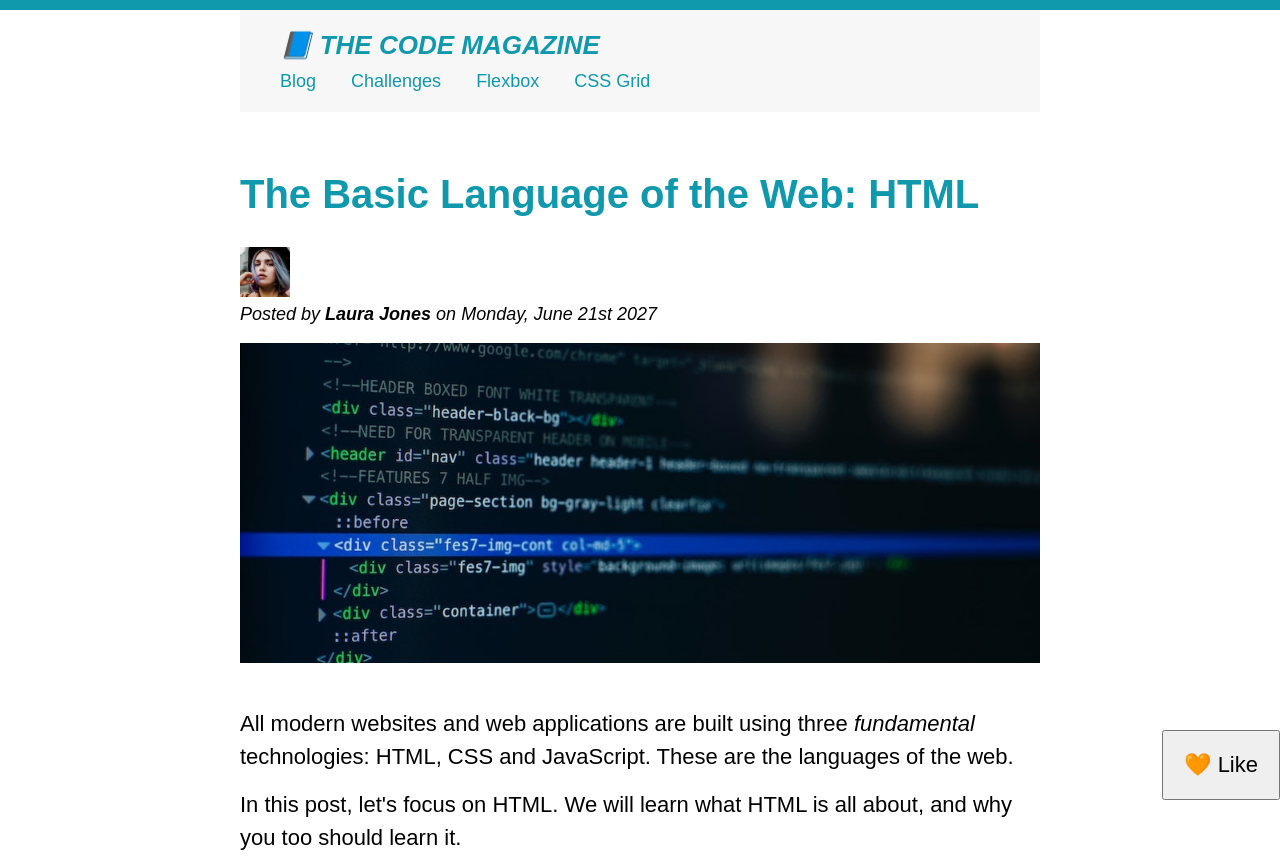
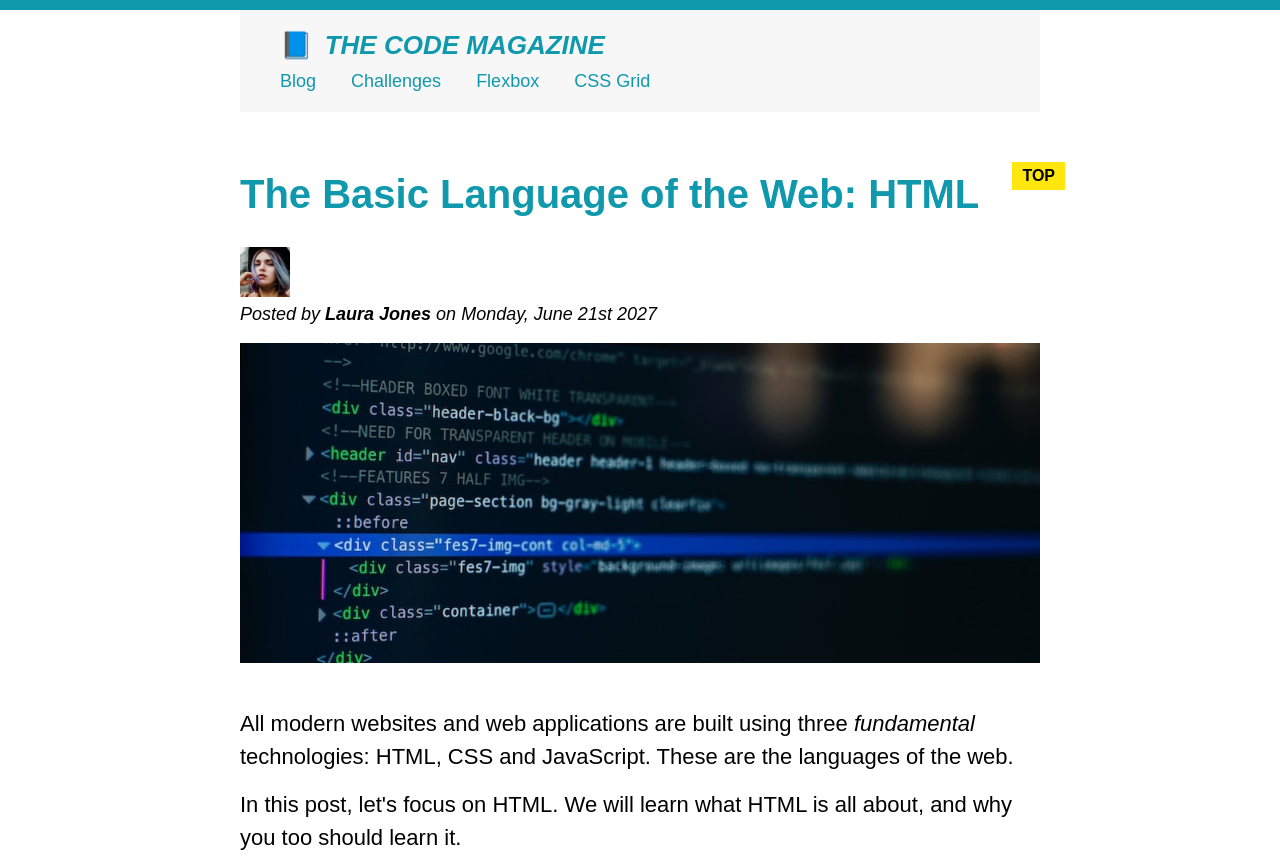
Before and after one commit to colingreens/udemy-html-css, a plain HTML site: page src/index.html in a window 1280 px wide. Shown: the top 857 px of the page. Drawn offline with Linux system fonts and the light colour scheme.

Commit message:
more selector fun

```diff
--- a/src/index.html
+++ b/src/index.html
@@ -39,6 +39,7 @@
             height="200"
             class="post-image"
           />
+          <button>🧡 Like</button>
         </header>
 
         <p>
@@ -135,6 +136,5 @@
         <p>Copyright &copy; 2027 by The Code Magazine</p>
       </footer>
     </div>
-    <button>🧡 Like</button>
   </body>
 </html>
--- a/src/style.css
+++ b/src/style.css
@@ -2,11 +2,13 @@
   margin: 0;
   padding: 0;
 }
+
 /* PAGE SECTIONS */
 body {
   color: 444px;
   font-family: sans-serif;
   border-top: 10px solid #1098ad;
+  position: relative;
 }
 
 .container {
@@ -183,6 +185,31 @@ button {
   cursor: pointer;
 
   position: absolute;
-  bottom: 0;
-  right: 0;
+  bottom: 50px;
+  right: 50px;
 }
+h1::first-letter {
+  font-style: normal;
+  margin-right: 5px;
+}
+
+h3 + p::first-line {
+  color: red;
+}
+
+h2 {
+  position: relative;
+}
+
+h2::after {
+  content: "TOP";
+  background-color: #ffe70e;
+  color: #000;
+  font-size: 16px;
+  font-weight: bold;
+  display: inline-block;
+  padding: 5px 10px;
+  position: absolute;
+  top: -10px;
+  right: -25px;
+}
```
